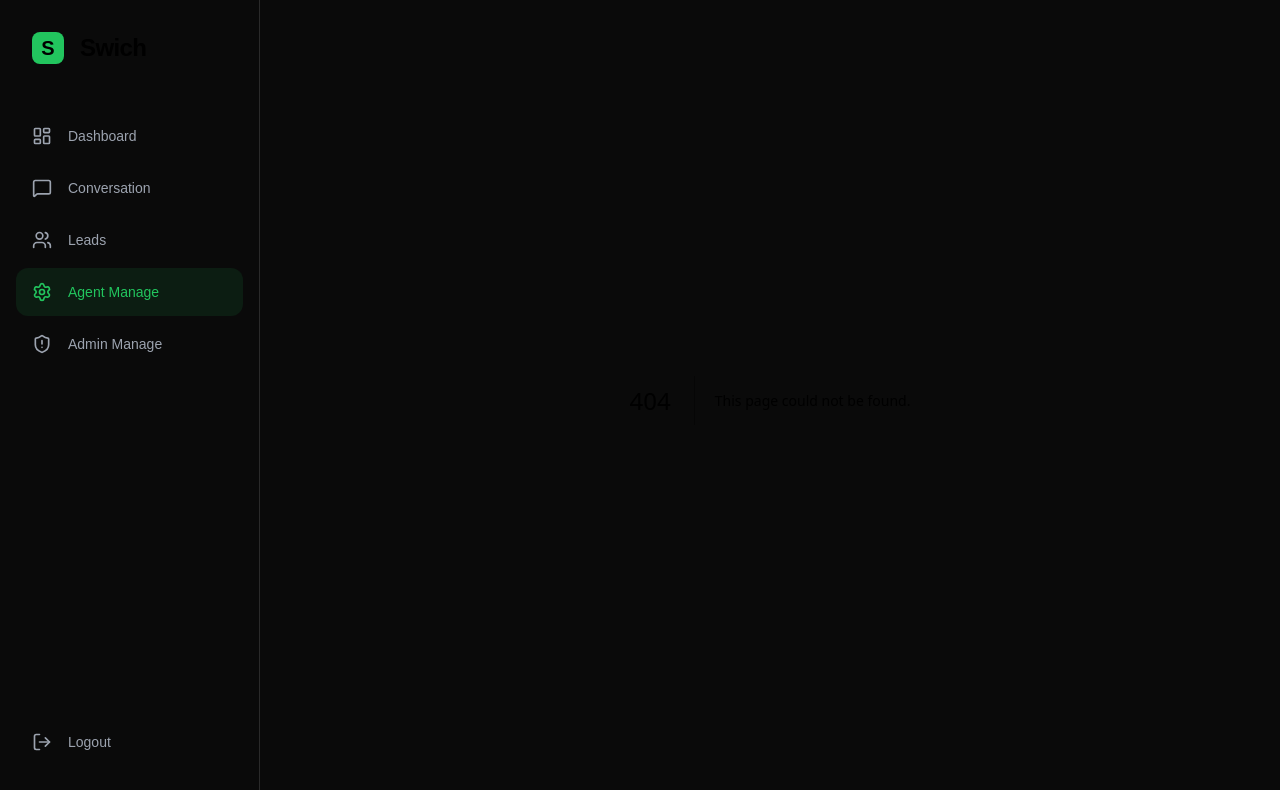
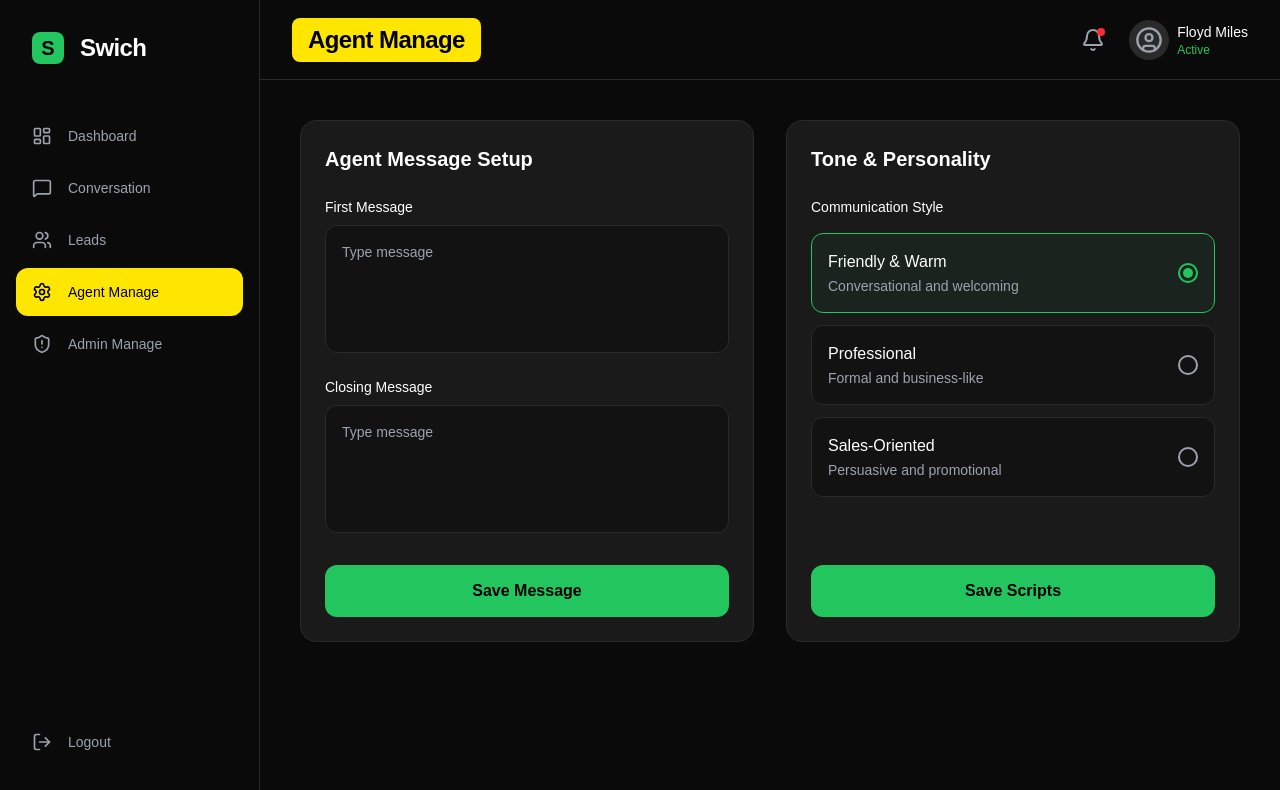
Before and after one commit to Saif-Uddin0/Demo-vive-coading, a Next.js app: page /agent-manage in a window 1280 px wide. Before the commit this address had no page. Shown: the top 790 px of the page. Built offline with nearby package versions, Linux system fonts and the light colour scheme.

Commit message:
added the create the agent manage page

```diff
--- /dev/null
+++ b/src/app/agent-manage/page.tsx
@@ -0,0 +1,17 @@
+import Header from "@/components/Header";
+import { AgentMessageSetup } from "@/components/agent-manage/AgentMessageSetup";
+import { ToneAndPersonality } from "@/components/agent-manage/ToneAndPersonality";
+
+export default function AgentManagePage() {
+    return (
+        <div className="flex flex-col h-full bg-background relative overflow-y-auto w-full">
+            <Header title="Agent Manage" />
+            <div className="flex-1 p-6 lg:p-10">
+                <div className="max-w-[1200px] grid grid-cols-1 lg:grid-cols-2 gap-8">
+                    <AgentMessageSetup />
+                    <ToneAndPersonality />
+                </div>
+            </div>
+        </div>
+    );
+}
--- a/src/components/Header.tsx
+++ b/src/components/Header.tsx
@@ -4,7 +4,11 @@ export default function Header({ title }: { title: string }) {
     return (
         <header className="h-20 flex items-center justify-between px-8 bg-background border-b border-border">
             <h1 className="text-2xl font-bold tracking-tight">
-                {title}
+                {title === "Agent Manage" ? (
+                    <span className="bg-[#FFE600] text-black px-4 py-1.5 rounded-lg inline-block">{title}</span>
+                ) : (
+                    title
+                )}
             </h1>
             <div className="flex items-center gap-6">
                 <button className="text-muted-foreground hover:text-foreground transition-colors relative">
--- a/src/components/Sidebar.tsx
+++ b/src/components/Sidebar.tsx
@@ -32,7 +32,7 @@ export default function Sidebar() {
                 key={link.name}
                 href={link.href}
                 className={`flex items-center gap-4 px-4 py-3.5 rounded-xl font-medium transition-colors text-sm ${isActive
-                  ? "bg-primary/10 text-primary"
+                  ? link.name === "Agent Manage" ? "bg-[#FFE600] text-black" : "bg-primary/10 text-primary"
                   : "text-muted-foreground hover:text-foreground hover:bg-muted/50"
                   }`}
               >
--- /dev/null
+++ b/src/components/agent-manage/AgentMessageSetup.tsx
@@ -0,0 +1,33 @@
+export function AgentMessageSetup() {
+  return (
+    <div className="bg-card rounded-2xl p-6 border border-border flex flex-col h-full">
+      <h2 className="text-xl font-semibold mb-6">Agent Message Setup</h2>
+
+      <div className="flex-1 flex flex-col gap-6">
+        <div className="flex flex-col gap-2">
+          <label className="text-sm font-medium text-foreground">First Message</label>
+          <textarea
+            className="w-full h-32 bg-[#121212] border border-border rounded-xl p-4 text-sm text-foreground placeholder:text-muted-foreground focus:outline-none focus:border-primary resize-none"
+            placeholder="Type message"
+            defaultValue=""
+          />
+        </div>
+
+        <div className="flex flex-col gap-2">
+          <label className="text-sm font-medium text-foreground">Closing Message</label>
+          <textarea
+            className="w-full h-32 bg-[#121212] border border-border rounded-xl p-4 text-sm text-foreground placeholder:text-muted-foreground focus:outline-none focus:border-primary resize-none"
+            placeholder="Type message"
+            defaultValue=""
+          />
+        </div>
+      </div>
+
+      <div className="mt-8">
+        <button className="w-full bg-primary hover:bg-[#22C55E]/90 text-black font-semibold py-3.5 rounded-xl transition-colors">
+          Save Message
+        </button>
+      </div>
+    </div>
+  );
+}
--- /dev/null
+++ b/src/components/agent-manage/ToneAndPersonality.tsx
@@ -0,0 +1,74 @@
+"use client";
+
+import { useState } from "react";
+
+export function ToneAndPersonality() {
+  const [selectedStyle, setSelectedStyle] = useState("friendly");
+
+  const styles = [
+    {
+      id: "friendly",
+      title: "Friendly & Warm",
+      description: "Conversational and welcoming"
+    },
+    {
+      id: "professional",
+      title: "Professional",
+      description: "Formal and business-like"
+    },
+    {
+      id: "sales",
+      title: "Sales-Oriented",
+      description: "Persuasive and promotional"
+    }
+  ];
+
+  return (
+    <div className="bg-card rounded-2xl p-6 border border-border flex flex-col h-full">
+      <h2 className="text-xl font-semibold mb-6">Tone & Personality</h2>
+
+      <div className="flex-1">
+        <h3 className="text-sm font-medium text-foreground mb-4">Communication Style</h3>
+
+        <div className="flex flex-col gap-3">
+          {styles.map((style) => (
+            <label
+              key={style.id}
+              className={`flex items-center justify-between p-4 rounded-xl border cursor-pointer transition-colors ${
+                selectedStyle === style.id
+                  ? "border-primary bg-primary/5"
+                  : "border-border bg-[#121212] hover:border-muted-foreground/50"
+              }`}
+            >
+              <div>
+                <p className="font-medium text-foreground">{style.title}</p>
+                <p className="text-sm text-muted-foreground mt-0.5">{style.description}</p>
+              </div>
+              <div className={`w-5 h-5 rounded-full border-2 flex items-center justify-center ${
+                selectedStyle === style.id ? "border-primary" : "border-muted-foreground"
+              }`}>
+                {selectedStyle === style.id && (
+                  <div className="w-2.5 h-2.5 rounded-full bg-primary" />
+                )}
+              </div>
+              <input
+                type="radio"
+                name="communication_style"
+                value={style.id}
+                checked={selectedStyle === style.id}
+                onChange={() => setSelectedStyle(style.id)}
+                className="hidden"
+              />
+            </label>
+          ))}
+        </div>
+      </div>
+
+      <div className="mt-8">
+        <button className="w-full bg-primary hover:bg-[#22C55E]/90 text-black font-semibold py-3.5 rounded-xl transition-colors">
+          Save Scripts
+        </button>
+      </div>
+    </div>
+  );
+}
```
